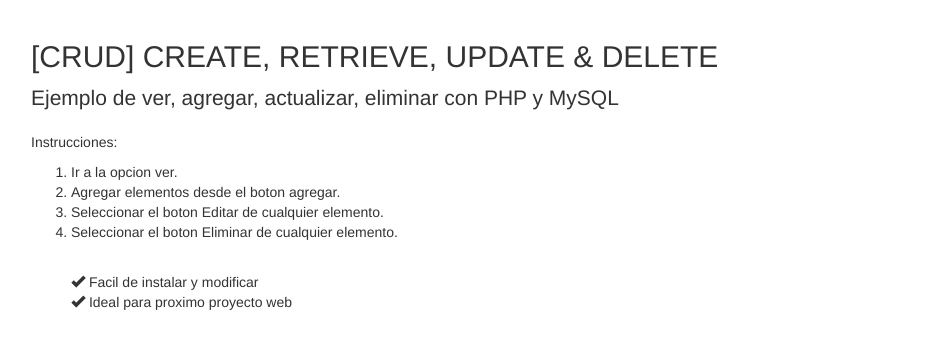
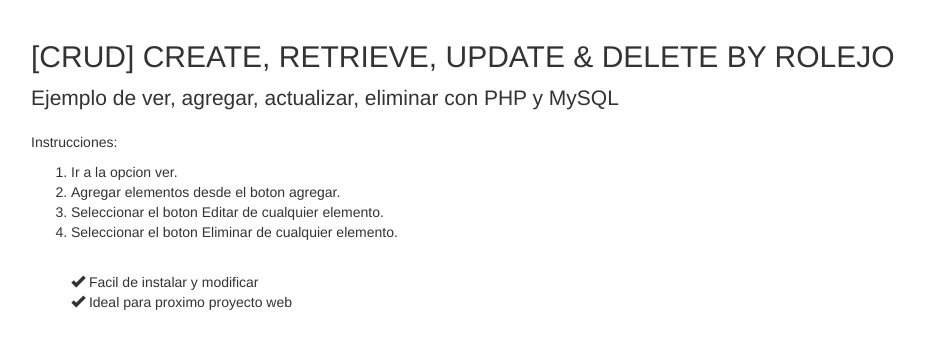
Before and after one commit to dfhs1994/CRUD, a PHP site: page / in a window 1280 px wide. Shown: the part 52-401 px from the top of the page, without its empty margins (39-964 px from the left). Run offline with PHP 8.4, Linux system fonts and the light colour scheme.

Commit message:
Subido por Rolejo
Rolejo

```diff
--- a/crudphp/index.php
+++ b/crudphp/index.php
@@ -11,7 +11,7 @@ session_start();
 	<div class="container">
 	<div class="row">
 	<div class="col-md-12">
-			<h2>[CRUD] CREATE, RETRIEVE, UPDATE &amp; DELETE</h2>
+			<h2>[CRUD] CREATE, RETRIEVE, UPDATE &amp; DELETE BY ROLEJO</h2>
 			<p class="lead">Ejemplo de ver, agregar, actualizar, eliminar con PHP y MySQL</p>
 			<p>Instrucciones:</p>
 			<ol>
```
